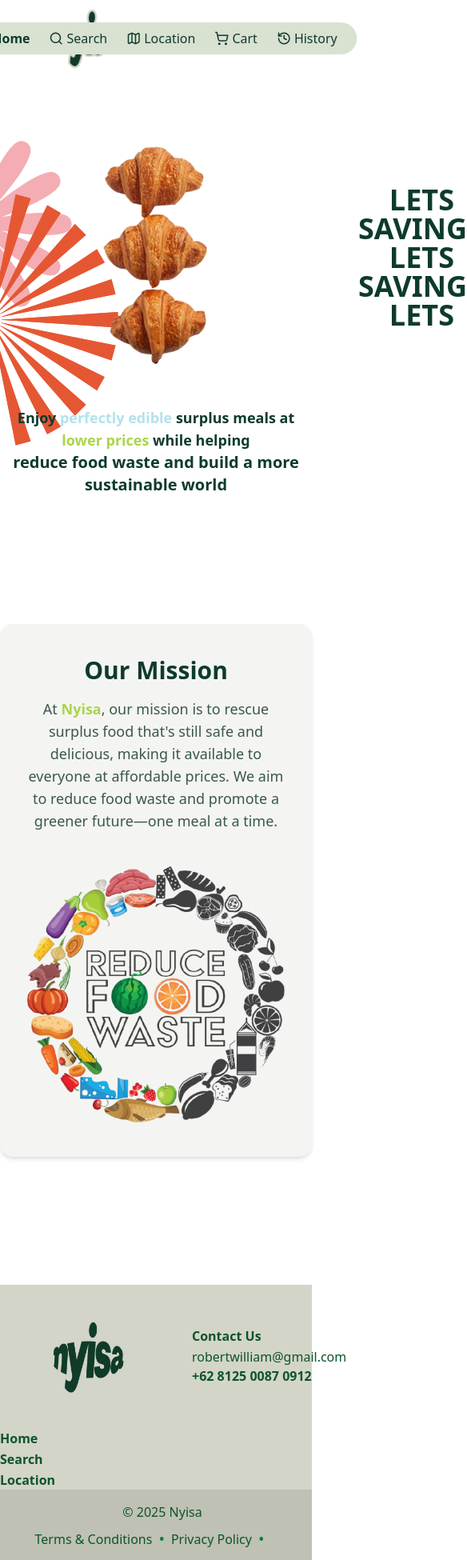
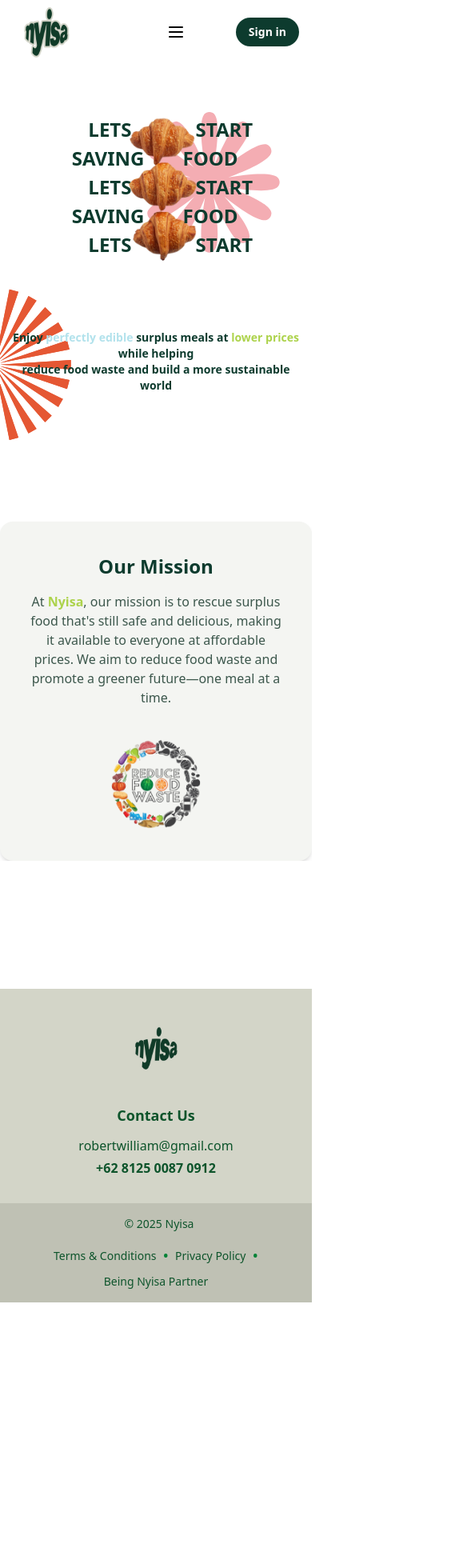
Before and after one commit to Roberttwil/Nyisa-PPL-1, a React (Vite) app in the folder frontend/: page / in a window 390 px wide. Shown: the top 1950 px of the page at 80% size, 584 px wide, since content can reach past the window. After the commit the page ends 1628 px from the top, so only its background shows below. Built offline with nearby package versions, Linux system fonts and the light colour scheme; a web font is replaced by a local one.

Commit message:
Responsive & Animation Design

```diff
--- a/frontend/src/components/footer.jsx
+++ b/frontend/src/components/footer.jsx
@@ -1,62 +1,57 @@
 import React from "react";
-import { Home, Search, Map, ShoppingCart, User } from "lucide-react";
+import { Link } from "react-router-dom";
 import nyisaLogo from "../assets/nyisaLogo.png";
-import { Link } from "react-router-dom";
 
 const Footer = () => {
   return (
     <footer className="bg-[#d3d5c8] text-green-900 pt-10 md:px-0">
-      <div className="flex flex-col md:flex-row justify-between items-start">
-        {/* Kolom 1 - Logo */}
-        <img src={nyisaLogo} alt="Nyisa Logo" className="h-45 ml-5 -mt-10" />
+      {/* Top Section */}
+      <div className="flex flex-col md:flex-row justify-between items-center md:items-start px-6 md:px-12 gap-8">
+        {/* Logo + Contact */}
+        <div className="flex flex-col md:flex-row items-center md:items-start gap-4 md:gap-4">
+          {/* Logo */}
+          <div className="flex justify-center md:justify-start md:-ml-7">
+            <img
+              src={nyisaLogo}
+              alt="Nyisa Logo"
+              className="h-27 md:h-37 md:-mt-9 -mt-5"
+            />
+          </div>
 
-        {/* Kolom 2 - Contact */}
-        <div className="absolute left-60 mt-3">
-          <div>
-            <h3 className="font-bold mb-0.5 ">Contact Us</h3>
+          {/* Contact */}
+          <div className="flex flex-col items-center md:items-start text-center md:text-left gap-1">
+            <h3 className="font-bold text-lg mb-2">Contact Us</h3>
             <p className="font-medium">robertwilliam@gmail.com</p>
             <p className="font-semibold">+62 8125 0087 0912</p>
           </div>
         </div>
 
-        {/* Kolom 3 - Menu */}
-        <div className="flex flex-col font-semibold gap-0.5 pr-25 text-md">
-          <div className="flex flex-row gap-17">
-            <a
-              href="/"
-              className="hover:underline hover:text-[#54986a] cursor-pointer"
-            >
-              Home
-            </a>
-          </div>
-          <a
-            href="/search"
-            className="hover:underline hover:text-[#54986a] cursor-pointer"
-          >
-            Search
-          </a>
-          <a
-            href="/"
-            className="hover:underline hover:text-[#54986a] cursor-pointer"
-          >
-            Location
-          </a>
+        {/* Menu - kalau mau aktifkan */}
+        {/*
+        <div className="flex flex-col font-semibold gap-1 text-md items-center md:items-end">
+          <a href="/" className="hover:underline hover:text-[#54986a] cursor-pointer">Home</a>
+          <a href="/search" className="hover:underline hover:text-[#54986a] cursor-pointer">Search</a>
+          <a href="/" className="hover:underline hover:text-[#54986a] cursor-pointer">Location</a>
         </div>
+        */}
       </div>
 
-      {/* Footer Bottom - Pemisahan dengan warna berbeda */}
-      <div className="bg-[#bfc1b4] px-6 md:px-12 py-4 flex flex-col md:flex-row justify-between items-center text-md text-green-900 font-medium">
-        <span className="ml-4 mb-2 md:mb-0">© 2025 Nyisa</span>
-        <div className="flex flex-wrap justify-center items-center gap-2 mr-4 md:gap-3 text-center">
-          <span className="hover:underline hover:text-[#54986a] underline-offset-4 cursor-pointer">
+      {/* Bottom Section */}
+      <div className="bg-[#bfc1b4] mt-8 px-6 md:px-12 py-4 flex flex-col md:flex-row justify-between items-center text-sm text-green-900 font-medium gap-4">
+        <span className="ml-2">© 2025 Nyisa</span>
+        <div className="flex flex-wrap justify-center items-center gap-2 md:gap-4">
+          <span className="hover:underline hover:text-[#54986a] cursor-pointer">
             Terms & Conditions
           </span>
           <span className="text-xl text-green-700">•</span>
-          <span className="hover:underline hover:text-[#54986a] underline-offset-4 cursor-pointer">
+          <span className="hover:underline hover:text-[#54986a] cursor-pointer">
             Privacy Policy
           </span>
           <span className="text-xl text-green-700">•</span>
-          <Link to="/partner" className="hover:underline hover:text-[#54986a] underline-offset-4 cursor-pointer">
+          <Link
+            to="/partner"
+            className="hover:underline hover:text-[#54986a] cursor-pointer"
+          >
             Being Nyisa Partner
           </Link>
         </div>
--- a/frontend/src/components/navbar.jsx
+++ b/frontend/src/components/navbar.jsx
@@ -1,5 +1,5 @@
 import React, { useEffect, useState } from "react";
-import { Home, Search, Map, ShoppingCart, History } from 'lucide-react';
+import { Home, Search, Map, ShoppingCart, History, Menu } from "lucide-react";
 import { Link, useNavigate, useLocation } from "react-router-dom";
 import nyisaLogo from "../assets/nyisaLogo.png";
 import { getProfile } from "../services/UserService";
@@ -7,11 +7,12 @@ import { getProfile } from "../services/UserService";
 function Navbar() {
   const [isLoggedIn, setIsLoggedIn] = useState(false);
   const [userProfile, setUserProfile] = useState(null);
+  const [isMenuOpen, setIsMenuOpen] = useState(false); // State for mobile menu
   const navigate = useNavigate();
   const location = useLocation();
 
   useEffect(() => {
-    const token = localStorage.getItem('token');
+    const token = localStorage.getItem("token");
     if (token) {
       setIsLoggedIn(true);
       getProfile()
@@ -24,35 +25,72 @@ function Navbar() {
   }, []);
 
   const handleAuthClick = () => {
-    navigate('/login');
+    navigate("/login");
   };
 
   const isActive = (path) => location.pathname === path;
 
   return (
-    <nav className="sticky top-0 bg-white z-50 h-24 flex items-center justify-between px-10">
+    <nav className="sticky top-0 bg-white z-50 h-20 flex items-center justify-between px-4 sm:px-8 md:px-10">
       {/* Logo */}
       <Link to="/">
-        <img src={nyisaLogo} alt="Nyisa Logo" className="h-35" />
+        <img
+          src={nyisaLogo}
+          alt="Nyisa Logo"
+          className="h-30 sm:h-30 md:h-32 -ml-3"
+        />
       </Link>
 
-      {/* Menu */}
-      <div className="absolute left-1/2 transform -translate-x-1/2">
-        <div className="bg-[#D9E1D0] rounded-full px-6 py-2 flex space-x-6 items-center text-[#0D3B2E] font-medium">
-          <Link to="/" className={`flex items-center gap-1 hover:underline ${isActive("/") ? "font-extrabold" : ""}`}>
-            <Home size={18} /> Home
+      {/* Mobile Menu Button */}
+      <button
+        className="block md:hidden p-2 absolute left-50" // Geser tombol menu sedikit ke kiri
+        onClick={() => setIsMenuOpen(!isMenuOpen)}
+      >
+        <Menu size={24} />
+      </button>
+
+      {/* Menu for larger screens */}
+      <div className="hidden md:flex md:absolute md:left-1/2 md:transform md:-translate-x-1/2">
+        <div className="bg-[#D9E1D0] rounded-full px-4 py-2 flex space-x-4 items-center text-[#0D3B2E] font-medium text-sm md:text-base">
+          <Link
+            to="/"
+            className={`flex items-center gap-1 hover:underline ${
+              isActive("/") ? "font-extrabold" : ""
+            }`}
+          >
+            <Home size={16} /> Home
           </Link>
-          <Link to="/search" className={`flex items-center gap-1 hover:underline ${isActive("/search") ? "font-extrabold" : ""}`}>
-            <Search size={18} /> Search
+          <Link
+            to="/search"
+            className={`flex items-center gap-1 hover:underline ${
+              isActive("/search") ? "font-extrabold" : ""
+            }`}
+          >
+            <Search size={16} /> Search
           </Link>
-          <Link to="/location" className={`flex items-center gap-1 hover:underline ${isActive("/location") ? "font-extrabold" : ""}`}>
-            <Map size={18} /> Location
+          <Link
+            to="/location"
+            className={`flex items-center gap-1 hover:underline ${
+              isActive("/location") ? "font-extrabold" : ""
+            }`}
+          >
+            <Map size={16} /> Location
           </Link>
-          <Link to="/cart" className={`flex items-center gap-1 hover:underline ${isActive("/cart") ? "font-extrabold" : ""}`}>
-            <ShoppingCart size={18} /> Cart
+          <Link
+            to="/cart"
+            className={`flex items-center gap-1 hover:underline ${
+              isActive("/cart") ? "font-extrabold" : ""
+            }`}
+          >
+            <ShoppingCart size={16} /> Cart
           </Link>
-          <Link to="/history" className={`flex items-center gap-1 hover:underline ${isActive("/history") ? "font-extrabold" : ""}`}>
-            <History size={18} /> History
+          <Link
+            to="/history"
+            className={`flex items-center gap-1 hover:underline ${
+              isActive("/history") ? "font-extrabold" : ""
+            }`}
+          >
+            <History size={16} /> History
           </Link>
         </div>
       </div>
@@ -61,25 +99,87 @@ function Navbar() {
       <div>
         {isLoggedIn && userProfile ? (
           <button
-            onClick={() => navigate('/profile')}
-            className="flex items-center space-x-2 px-4 py-2 rounded-full hover:bg-gray-100 transition"
+            onClick={() => navigate("/profile")}
+            className="flex items-center space-x-2 px-3 py-2 rounded-full hover:bg-gray-100 transition text-sm md:text-base"
           >
             <img
               src={userProfile.photo || "https://via.placeholder.com/40"}
               alt="Profile"
               className="w-8 h-8 rounded-full object-cover bg-black"
             />
-            <span className="font-semibold text-gray-800">{userProfile.name || "Profile"}</span>
+            <span className="font-semibold text-gray-800">
+              {userProfile.name || "Profile"}
+            </span>
           </button>
         ) : (
           <button
             onClick={handleAuthClick}
-            className="px-5 py-2 rounded-full font-semibold bg-[#0D3B2E] text-white hover:bg-[#447247] hover:text-[#0D3B2E] transition"
+            className="px-4 py-2 rounded-full font-semibold bg-[#0D3B2E] text-white hover:bg-[#447247] hover:text-[#0D3B2E] transition text-sm md:text-base cursor-pointer"
           >
             Sign in
           </button>
         )}
       </div>
+
+      {/* Mobile Menu for small screens */}
+      {isMenuOpen && (
+        <div className="md:hidden absolute top-20 left-0 w-full bg-white shadow-lg z-40">
+          <div className="flex flex-col items-center py-2">
+            {" "}
+            {/* Mengurangi padding dan jarak antar item */}
+            <Link
+              to="/"
+              className={`w-full flex items-center justify-center py-1.5 hover:bg-gray-200 ${
+                isActive("/") ? "font-extrabold" : ""
+              }`}
+            >
+              <Home size={16} className="mr-2" />{" "}
+              {/* Menambahkan jarak kecil antara ikon dan teks */}
+              Home
+            </Link>
+            <Link
+              to="/search"
+              className={`w-full flex items-center justify-center py-1.5 hover:bg-gray-200 ${
+                isActive("/search") ? "font-extrabold" : ""
+              }`}
+            >
+              <Search size={16} className="mr-2" />{" "}
+              {/* Menambahkan jarak kecil antara ikon dan teks */}
+              Search
+            </Link>
+            <Link
+              to="/location"
+              className={`w-full flex items-center justify-center py-1.5 hover:bg-gray-200 ${
+                isActive("/location") ? "font-extrabold" : ""
+              }`}
+            >
+              <Map size={16} className="mr-2" />{" "}
+              {/* Menambahkan jarak kecil antara ikon dan teks */}
+              Location
+            </Link>
+            <Link
+              to="/cart"
+              className={`w-full flex items-center justify-center py-1.5 hover:bg-gray-200 ${
+                isActive("/cart") ? "font-extrabold" : ""
+              }`}
+            >
+              <ShoppingCart size={16} className="mr-2" />{" "}
+              {/* Menambahkan jarak kecil antara ikon dan teks */}
+              Cart
+            </Link>
+            <Link
+              to="/history"
+              className={`w-full flex items-center justify-center py-1.5 hover:bg-gray-200 ${
+                isActive("/history") ? "font-extrabold" : ""
+              }`}
+            >
+              <History size={16} className="mr-2" />{" "}
+              {/* Menambahkan jarak kecil antara ikon dan teks */}
+              History
+            </Link>
+          </div>
+        </div>
+      )}
     </nav>
   );
 }
--- a/frontend/src/components/postcard.jsx
+++ b/frontend/src/components/postcard.jsx
@@ -2,11 +2,11 @@ import React from "react";
 
 function PostCard({ image, title, description }) {
   return (
-    <div className="bg-white rounded-xl overflow-hidden w-60 shadow-md">
+    <div className="bg-white rounded-xl overflow-hidden w-full sm:w-44 md:w-52 lg:w-60 shadow-md mx-auto">
       <img src={image} alt="Produk" className="w-full h-36 object-cover" />
       <div className="flex flex-col py-4 px-4 gap-1">
-        <h1 className="font-semibold text-base">{title}</h1>
-        <div className="text-sm text-gray-600">{description}</div>
+        <h1 className="font-semibold text-base sm:text-sm md:text-base">{title}</h1>
+        <div className="text-sm text-gray-600 sm:text-xs md:text-sm">{description}</div>
       </div>
     </div>
   );
--- a/frontend/src/pages/foodList.jsx
+++ b/frontend/src/pages/foodList.jsx
@@ -77,7 +77,7 @@ const FoodList = () => {
       );
 
       for (const [foodId, quantity] of itemsToAdd) {
-        console.log("Adding food item:", foodId);  // Memastikan foodId ada pada setiap iterasi
+        console.log("Adding food item:", foodId); // Memastikan foodId ada pada setiap iterasi
 
         for (let i = 0; i < quantity; i++) {
           // Pastikan untuk menambahkan token di header saat melakukan permintaan
@@ -99,8 +99,6 @@ const FoodList = () => {
       setLoading(false);
     }
   };
-
-
 
   useEffect(() => {
     const token = localStorage.getItem("token");
@@ -151,7 +149,11 @@ const FoodList = () => {
               >
                 <PostCard
                   image={food.photo}
-                  title={food.name}
+                  title={
+                    <div className="truncate whitespace-nowrap overflow-hidden">
+                      {food.name}
+                    </div>
+                  }
                   description={
                     <>
                       <p>Type: {food.type}</p>
@@ -164,7 +166,7 @@ const FoodList = () => {
                 {/* Quantity Controls */}
                 <div className="flex justify-center items-center gap-4 py-4">
                   <button
-                    className="bg-gray-200 text-lg w-6 h-6 rounded-full flex items-center justify-center"
+                    className="bg-gray-200 text-lg w-6 h-6 rounded-full flex items-center justify-center cursor-pointer"
                     onClick={() => handleDecrement(food.id)}
                   >
                     -
@@ -173,7 +175,7 @@ const FoodList = () => {
                     {quantities[food.id] || 0}
                   </span>
                   <button
-                    className="bg-gray-200 text-lg w-6 h-6 rounded-full flex items-center justify-center"
+                    className="bg-gray-200 text-lg w-6 h-6 rounded-full flex items-center justify-center cursor-pointer"
                     onClick={() => handleIncrement(food.id)}
                   >
                     +
@@ -191,7 +193,7 @@ const FoodList = () => {
         <div className="sticky bottom-0 bg-white py-4 mt-10 flex justify-center z-20">
           <button
             onClick={handleAddAllToCart}
-            className="bg-blue-600 text-white px-6 py-3 rounded-full font-semibold hover:bg-blue-700 transition"
+            className="bg-blue-600 text-white px-6 py-3 rounded-full font-semibold hover:bg-blue-700 transition w-[90%] sm:w-auto md:w-full text-center cursor-pointer"
           >
             Add Selected Items to Cart
           </button>
--- a/frontend/src/pages/home.jsx
+++ b/frontend/src/pages/home.jsx
@@ -7,12 +7,26 @@ import foodWaste from "../assets/food-waste.png"; // Import gambar food-waste
 
 export default function Home() {
   return (
-    <div className="mt-10 mb-40 flex flex-col items-center">
-      {/* Header Animation */}
+    <div className="relative flex flex-col items-center mt-10 mb-40 mx-auto overflow-hidden">
+      {/* Background Elements */}
+      <img
+        src={flowerz}
+        className="absolute right-10 sm:right-7 md:right-30 -z-50 top-5 w-44 sm:w-52 md:w-60"
+        alt="Flower"
+      />
+      <img
+        src={circle}
+        className="absolute top-60 left-0 h-48 sm:h-60 md:h-75 z-[-1]"
+        alt="Circle"
+      />
+
+      {/* Header Section */}
+      <div className="flex items-center justify-center relative z-10">
+        {/* Header Animation Kiri */}
         <motion.div
-        className="absolute flex flex-col items-end leading-9 text-4xl font-bold text-[#0D3B2E] left-108 top-58"
-        initial={{ opacity: 0, y: 40 }}
-        animate={{ opacity: 1, y: 0 }}
+          className="flex flex-col items-end leading-9 text-2xl sm:text-3xl md:text-4xl font-bold text-[#0D3B2E] -mr-8"
+          initial={{ opacity: 0, x: -40 }}
+          animate={{ opacity: 1, x: 0 }}
           transition={{ duration: 1 }}
         >
           <p>LETS</p>
@@ -24,16 +38,29 @@ export default function Home() {
 
         <motion.img
           src={pictt}
-        className="w-55 mx-auto z-10"
-        initial={{ opacity: 0, scale: 0.8 }}
-        animate={{ opacity: 1, scale: 1 }}
-        transition={{ delay: 0.3, duration: 0.8 }}
+          alt="Croissant"
+          className="w-36 sm:w-44 md:w-52"
+          initial={{ opacity: 0, y: "0px" }} // Awal posisi gambar di tengah dengan opacity 0 (transparan)
+          animate={{
+            opacity: 1, // Setelah animasi fade-in selesai, gambar menjadi sepenuhnya terlihat
+            y: ["0px", "-20px", "0px"], // Gerakan naik turun
+          }}
+          transition={{
+            opacity: { duration: 1, ease: "easeIn" }, // Fade-in selama 1 detik saat pertama kali muncul
+            y: {
+              duration: 2, // Durasi animasi naik turun
+              repeat: Infinity, // Ulangi animasi terus menerus
+              repeatType: "loop", // Jenis pengulangan tanpa henti
+              ease: "easeInOut", // Transisi yang mulus untuk gerakan naik turun
+            },
+          }}
         />
 
+        {/* Header Animation Kanan */}
         <motion.div
-        className="absolute flex flex-col leading-9 text-4xl font-bold text-[#0D3B2E] right-115 top-58"
-        initial={{ opacity: 0, y: 40 }}
-        animate={{ opacity: 1, y: 0 }}
+          className="flex flex-col leading-9 text-2xl sm:text-3xl md:text-4xl font-bold text-[#0D3B2E] -ml-8"
+          initial={{ opacity: 0, x: 40 }}
+          animate={{ opacity: 1, x: 0 }}
           transition={{ duration: 1 }}
         >
           <p>START</p>
@@ -42,50 +69,54 @@ export default function Home() {
           <p className="relative right-4">FOOD</p>
           <p>START</p>
         </motion.div>
-
-      <img src={flowerz} className="absolute right-75 -z-50 top-40 w-60" />
-      <img src={circle} className="absolute top-60 left-0 h-80 z-[-1]" />
+      </div>
 
       {/* Punchline */}
       <motion.div
-        className="mt-6 mb-20 px-4"
+        className="mt-16 mb-20 px-4 z-10"
         initial={{ opacity: 0, y: 20 }}
         animate={{ opacity: 1, y: 0 }}
         transition={{ delay: 0.5, duration: 1 }}
       >
-        <p className="text-center font-semibold text-[#0D3B2E] text-lg md:text-2xl">
+        <p className="text-center font-semibold text-[#0D3B2E] text-sm sm:text-lg md:text-xl lg:text-2xl">
           Enjoy{" "}
           <span className="text-[#B2E2EC] font-bold">perfectly edible</span>{" "}
           surplus meals at{" "}
           <span className="text-[#ADD34C] font-bold">lower prices</span> while
           helping
         </p>
-        <p className="text-center font-semibold text-[#0D3B2E] text-xl md:text-2xl">
+        <p className="text-center font-semibold text-[#0D3B2E] text-sm sm:text-lg md:text-xl lg:text-2xl">
           reduce food waste and build a more sustainable world
         </p>
       </motion.div>
 
-      {/* Our Mission + Image */}
+      {/* Our Mission */}
       <motion.div
-        className="mt-20 flex flex-col md:flex-row items-center gap-10 bg-[#f4f5f2] px-8 py-10 rounded-2xl max-w-5xl shadow-md text-center md:text-left"
+        className="mt-20 flex flex-col sm:flex-row items-center gap-10 bg-[#f4f5f2] px-8 py-10 rounded-2xl max-w-5xl shadow-md text-center md:text-left z-10"
         initial={{ opacity: 0 }}
         animate={{ opacity: 1 }}
         transition={{ delay: 1, duration: 1 }}
       >
         {/* Text Box */}
-        <div className="md:w-2/3">
-          <h2 className="text-3xl font-bold text-[#0D3B2E] mb-4">Our Mission</h2>
-          <p className="text-[#3c574c] font-medium text-lg">
+        <div className="sm:w-2/3 sm:px-4 md:px-6">
+          <h2 className="text-2xl font-bold text-[#0D3B2E] mb-4">
+            Our Mission
+          </h2>
+          <p className="text-[#3c574c] font-medium text-md sm:text-md md:text-lg">
             At <span className="text-[#ADD34C] font-bold">Nyisa</span>, our
             mission is to rescue surplus food that's still safe and delicious,
-            making it available to everyone at affordable prices. We aim to reduce
-            food waste and promote a greener future—one meal at a time.
+            making it available to everyone at affordable prices. We aim to
+            reduce food waste and promote a greener future—one meal at a time.
           </p>
         </div>
 
         {/* Image Box */}
-        <div className="md:w-1/4">
-          <img src={foodWaste} alt="Food Waste" className="w-full rounded-xl" />
+        <div className="sm:w-1/3 md:w-1/4 flex justify-center">
+          <img
+            src={foodWaste}
+            alt="Food Waste"
+            className="w-28 sm:w-32 md:w-full rounded-xl"
+          />
         </div>
       </motion.div>
     </div>
```
Also changed, not shown: frontend/src/pages/search.jsx (+43 -34 lines). Lines whose indentation alone changed are shown as unchanged.
